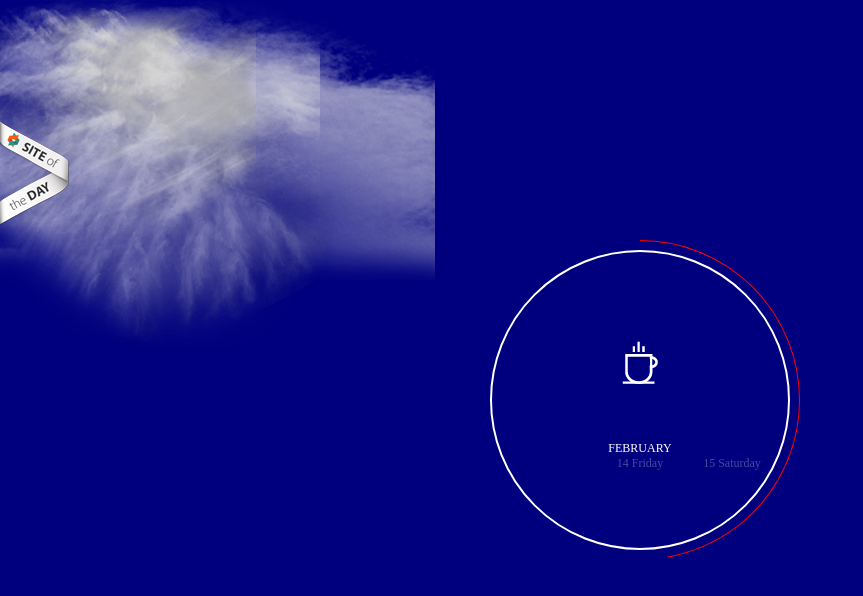
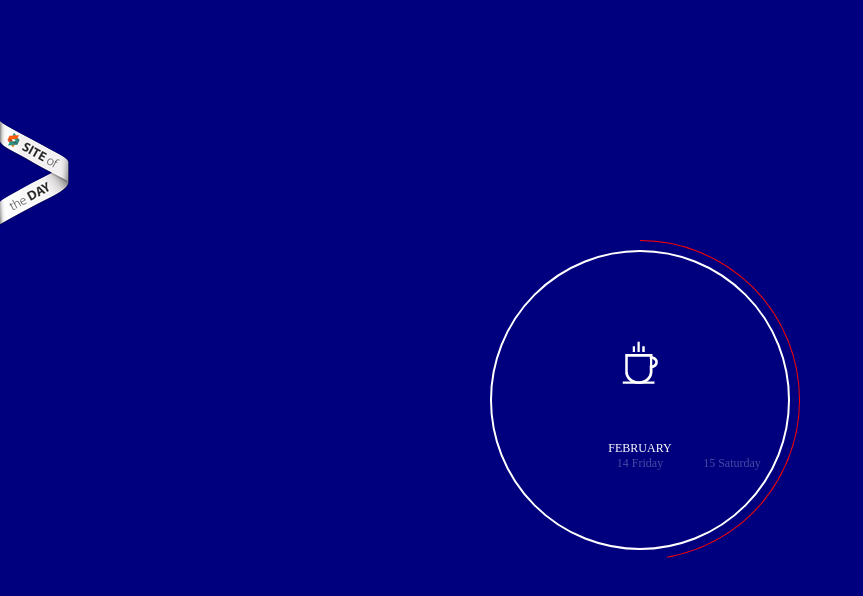
Before and after one commit to vladun13/lovedays, a plain HTML site: page index.html in a window 1280 px wide. Shown: the whole page, without its empty margins (0-863 px from the left). Drawn offline with Linux system fonts and the light colour scheme.

Commit message:
lovedays.org

```diff
--- a/index.html
+++ b/index.html
@@ -31,15 +31,6 @@
 			</div>
 		</div>
 		<div id="bgImg"></div>
-		<div id="clouds">
-		<div id="cloud_1"></div>
-		<div id="cloud_2"></div>
-		<div id="cloud_3"></div>
-		<div id="cloud_4"></div>
-		<div id="cloud_5"></div>
-		<div id="cloud_6"></div>
-		<div id="cloud_7"></div>
-		</div>
 		<div id="intro">
 			<div id="tower"></div>
 			<p>
--- a/style.css
+++ b/style.css
@@ -14,9 +14,11 @@ body {
     top:0;
     bottom:0;
     right:0;
+    left:0;
     background-repeat: no-repeat;
     background-size: cover;
 }
+
 
 #awwards {
 	position: fixed;
@@ -243,109 +245,12 @@ body {
 	animation-fill-mode: forwards;
 	animation-timing-function: linear;
 	transition: background .5s;
-	font-size: 12px;
-	font-family: "brandon_grotesquemedium";
 }
 
 
 #discover:hover {
-	animation: change_color .5s;
-	animation-fill-mode: forwards;
+	background-color: red;
 	color: white;
-}
-
-
-#clouds {
-    position:absolute;
-    left:0;
-    top:0;
-    bottom:0;
-    right:0;
-    left:0;
-}
-
-#cloud_1 {
-	background: url(image/clouds/1.png);
-	background-position: 0 0;
-	position: absolute;
-	opacity: 1;
-	width: 18%;
-	height: 19%;
-	animation: cloud_appear .5s 9s forwards;
-
-}
-
-#cloud_2 {
-	background: url(image/clouds/2.png);
-	background-position: -10% -10%;
-	position: absolute;
-	opacity: 1;
-	width: 25%;
-	height: 24%;
-	animation: cloud_appear .5s 9s forwards;
-}
-
-#cloud_3 {
-	background: url(image/clouds/3.png);
-	background-position: -30% -25%;
-	position: absolute;
-	opacity: 1;
-	width: 34%;
-	height: 35%;
-	animation: cloud_appear .5s 9s forwards;
-}
-
-#cloud_4 {
-	background: url(image/clouds/4.png);
-	background-position: 40% -50%;
-	position: absolute;
-	opacity: 1;
-	width: 20%;
-	height: 23%;
-	animation: cloud_appear .5s 9s forwards;
-}
-
-#cloud_5 {
-	background: url(image/clouds/5.png);
-	background-position: 50% 40%;
-	position: absolute;
-	opacity: 1;
-	width: 15%;
-	height: 16%;
-	animation: cloud_appear .5s 9s forwards;
-}
-
-#cloud_6 {
-	background: url(image/clouds/6.png);
-	background-position: 70% 80%;
-	position: absolute;
-	opacity: 1;
-	width: 20%;
-	height: 30%;
-	animation: cloud_appear .5s 9s forwards;
-}
-
-
-#cloud_7 {
-	background: url(image/clouds/7.png);
-	background-position: 100% 100%;
-	position: absolute;
-	opacity: 1;
-	width: 26%;
-	height: 44%;
-	animation: cloud_appear .5s 9s forwards;
-}
-
-/*@keyframes cloud_appear {
-	0% {display: none;}
-	100% {display: block;}
-}
-*/
-
-
-@keyframes change_color {
-	from {background-color: white;}
-	to {background-color: #FF2626;}
 }
 
 @keyframes last_appear {
```
